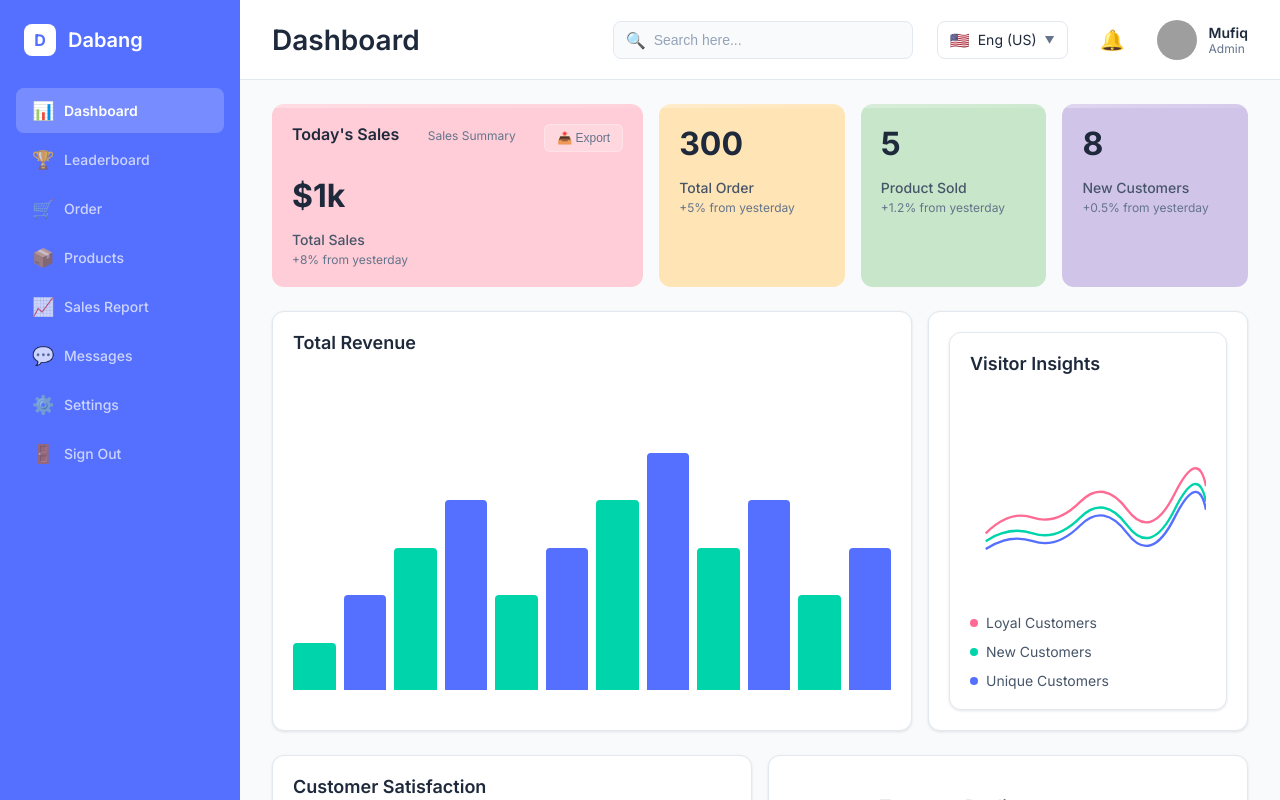
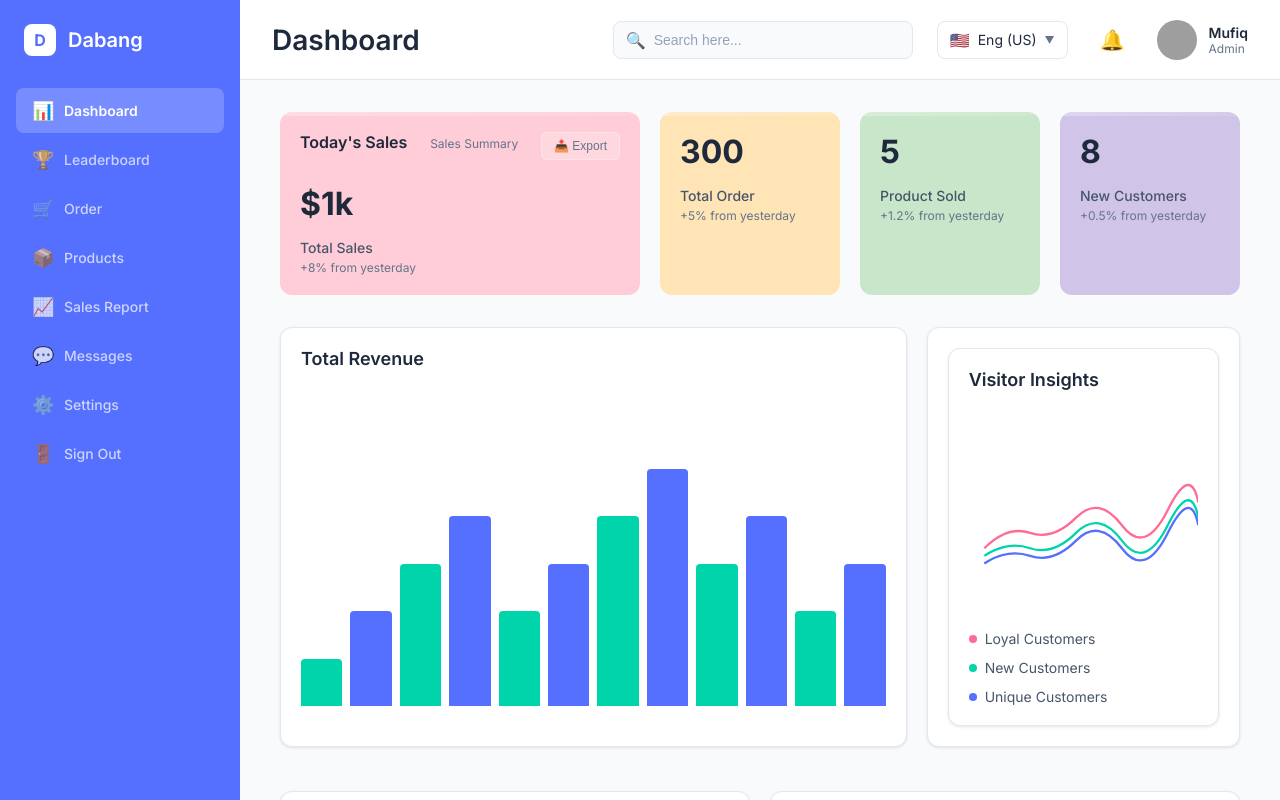
Before and after one commit to PiyushGhavghave/React-CRA-starter-template, a React (Create React App) app: page / in a window 1280 px wide. Built offline with nearby package versions, Linux system fonts and the light colour scheme; grey boxes are pictures that could not be loaded.

Commit message:
Adjust Dashboard layout and spacing to match Figma exactly
cgen-10664816805c41b58bb6756e091f35e1

```diff
--- a/src/components/Dashboard.css
+++ b/src/components/Dashboard.css
@@ -5,10 +5,10 @@
 }
 
 .dashboard-content {
-  padding: 24px 32px;
+  padding: 32px 40px;
   display: flex;
   flex-direction: column;
-  gap: 24px;
+  gap: 32px;
 }
 
 .metrics-section {
@@ -18,7 +18,7 @@
 .metrics-grid {
   display: grid;
   grid-template-columns: 2fr 1fr 1fr 1fr;
-  gap: 16px;
+  gap: 20px;
 }
 
 .charts-section {
@@ -30,12 +30,13 @@
 .chart-grid {
   display: grid;
   grid-template-columns: 2fr 1fr;
-  gap: 16px;
+  gap: 20px;
   align-items: stretch;
 }
 
 .chart-grid:last-child {
   grid-template-columns: 1fr 1fr;
+  margin-top: 20px;
 }
 
 .chart-container {
@@ -61,7 +62,8 @@
 .bottom-section {
   display: grid;
   grid-template-columns: 1fr 1fr;
-  gap: 16px;
+  gap: 20px;
+  margin-top: 20px;
 }
 
 .products-section, .service-level-section {
```
